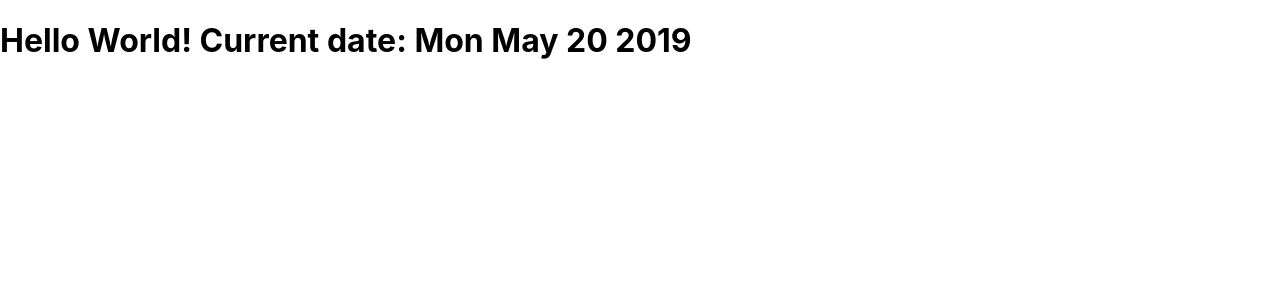
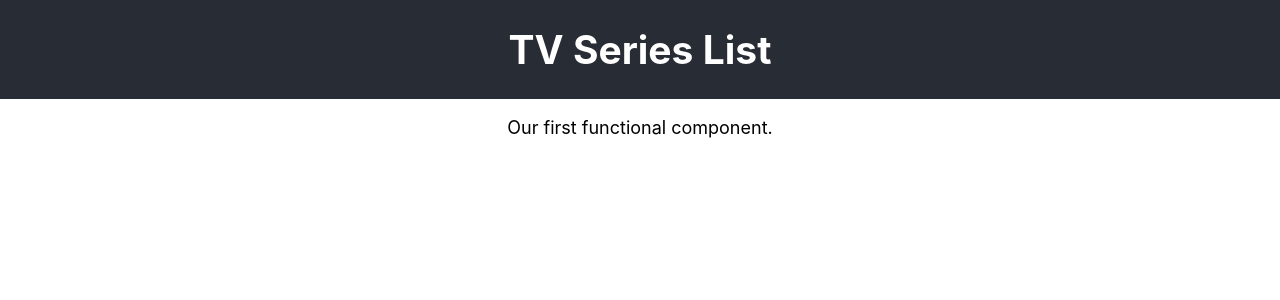
Before and after one commit to pauleaster/dotnet_react_ssw_clone, a React (Create React App) app in the folder tv-series-app/: page / in a window 1280 px wide. Shown: the top 300 px of the page. Built offline with nearby package versions, Linux system fonts and the light colour scheme.

Commit message:
Ch 04 - Components

```diff
--- a/tv-series-app/src/App.css
+++ b/tv-series-app/src/App.css
@@ -10,7 +10,7 @@
 
 .App-header {
   background-color: #282c34;
-  min-height: 100vh;
+  min-height: 10vh;
   display: flex;
   flex-direction: column;
   align-items: center;
@@ -23,6 +23,14 @@
   color: #61dafb;
 }
 
+.App-title {
+  font-size: 1.5em;
+}
+
+.App-intro {
+  font-size: large;
+}
+
 @keyframes App-logo-spin {
   from {
     transform: rotate(0deg);
--- a/tv-series-app/src/App.tsx
+++ b/tv-series-app/src/App.tsx
@@ -1,24 +1,19 @@
 import React from 'react';
-import logo from './logo.svg';
 import './App.css';
+
+const Intro = (props: any) => (
+  <p className='App-intro'>
+    Our first functional component.
+  </p>
+);
 
 const App: React.FC = () => {
   return (
     <div className="App">
       <header className="App-header">
-        <img src={logo} className="App-logo" alt="logo" />
-        <p>
-          Edit <code>src/App.tsx</code> and save to reload.
-        </p>
-        <a
-          className="App-link"
-          href="https://reactjs.org"
-          target="_blank"
-          rel="noopener noreferrer"
-        >
-          Learn React
-        </a>
+        <h1 className='App-title'>TV Series List</h1>
       </header>
+      <Intro />
     </div>
   );
 }
--- a/tv-series-app/src/index.tsx
+++ b/tv-series-app/src/index.tsx
@@ -4,14 +4,7 @@ import './index.css';
 import App from './App';
 import * as serviceWorker from './serviceWorker';
 
-const getCurrentDate = () => {
-    const date = new Date();
-    return date.toDateString();
-}
-
-const greeting = <h1>Hello World! Current date: {getCurrentDate()}</h1>;
-
-ReactDOM.render(greeting, document.getElementById('root'));
+ReactDOM.render(<App />, document.getElementById('root'));
 
 // If you want your app to work offline and load faster, you can change
 // unregister() to register() below. Note this comes with some pitfalls.
```
